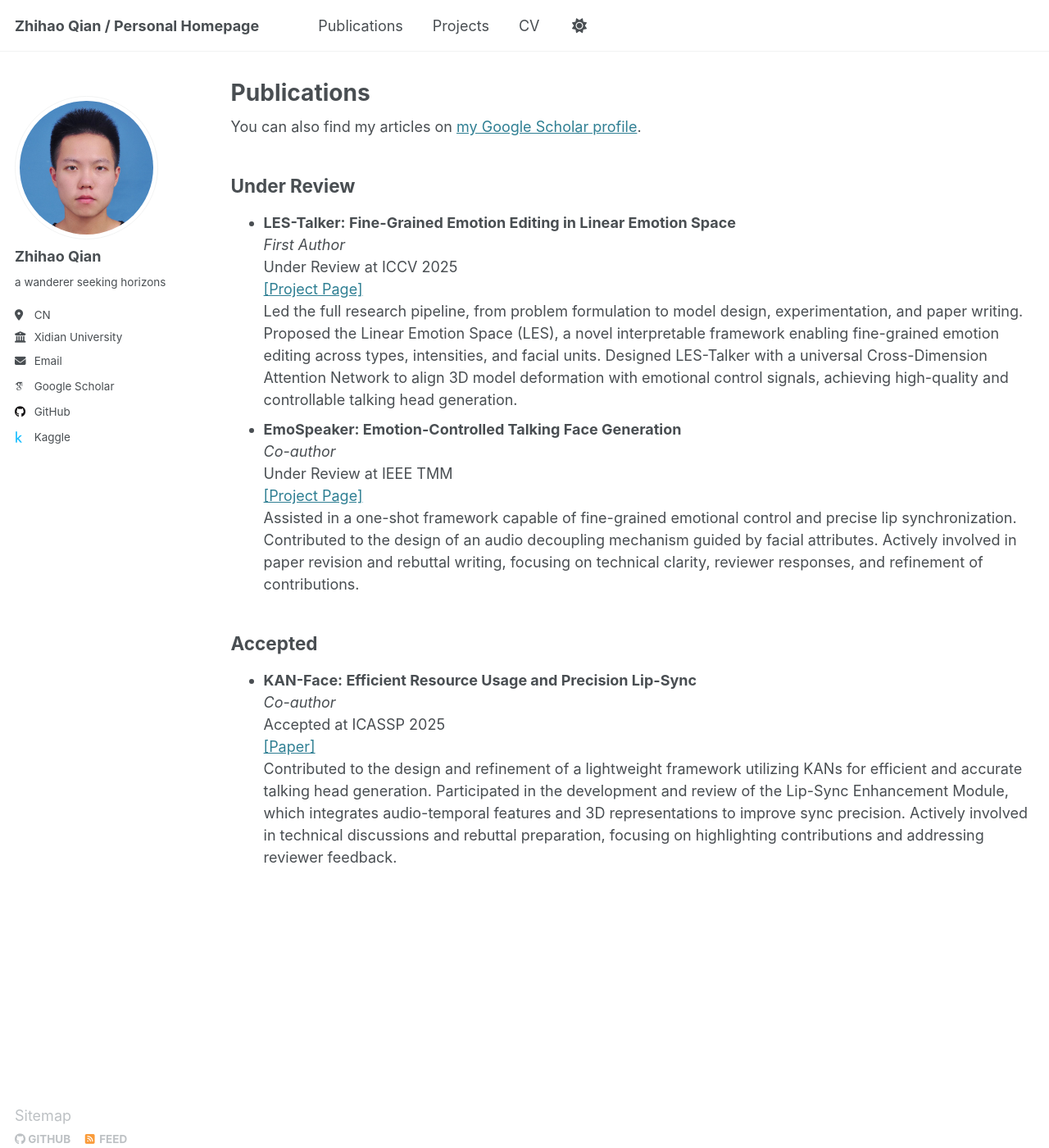
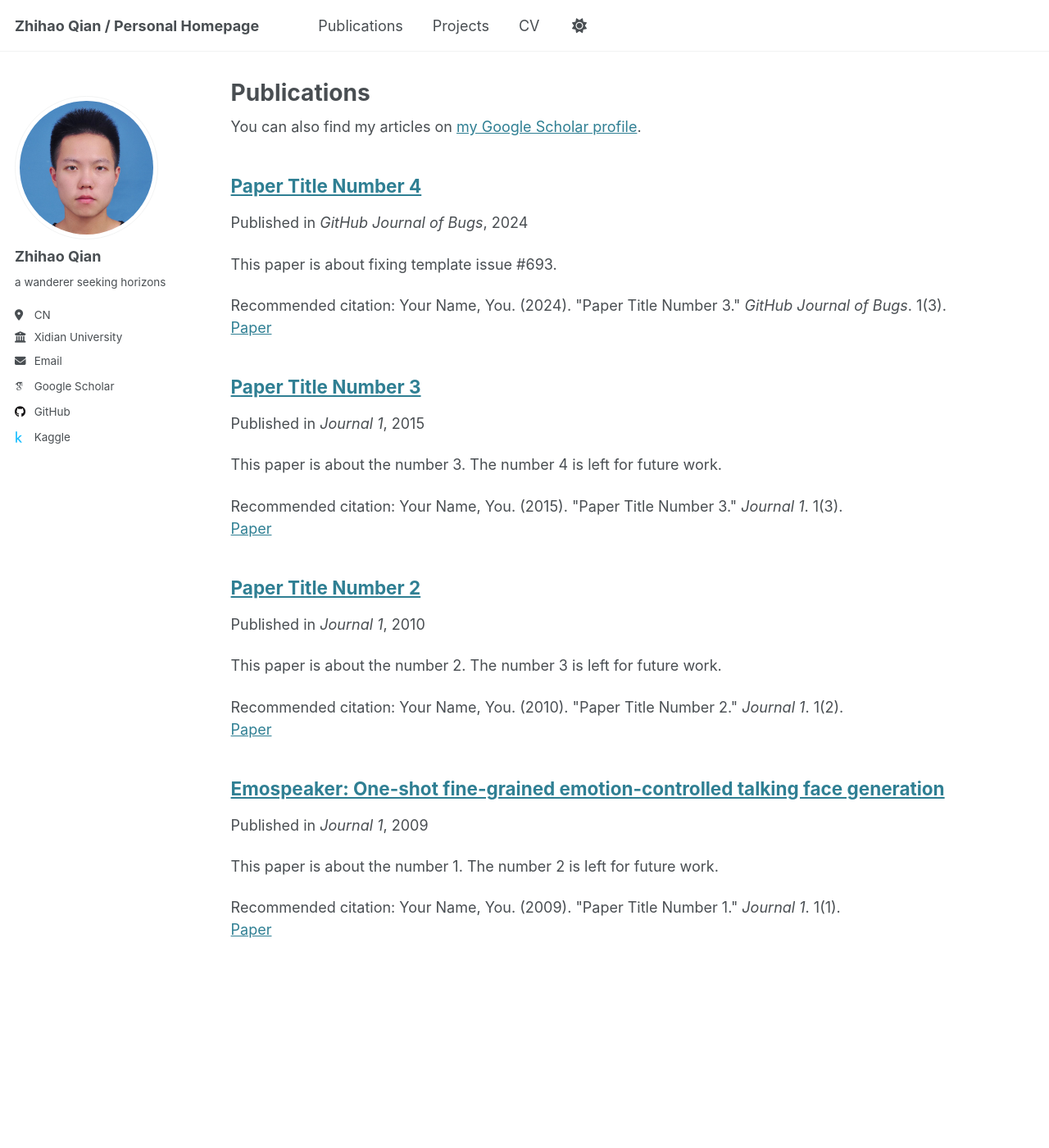
Before and after one commit to Dualego00/Dualego00.github.io, a Jekyll site: the page built from _pages/publications.html, in a window 1280 px wide and 1400 px high. Shown: the whole window at 82% size. Built offline with Jekyll 4.4.1, drawn with Linux system fonts in a browser that asks for light colours; some web fonts are replaced.

Commit message:
update: comment out section titles in publications and projects pages

```diff
--- a/_pages/projects.html
+++ b/_pages/projects.html
@@ -8,7 +8,7 @@ collection: projects
 
 {% include base_path %}
 
-<h2>Projects Experience</h2>
+<!-- <h2>Projects Experience</h2> -->
 <ul>
   <li>
     <strong>Public Transportation Management System - Android App Development</strong><br>
--- a/_pages/publications.html
+++ b/_pages/publications.html
@@ -11,21 +11,31 @@ author_profile: true
 
 {% include base_path %}
 
-<h2>Under Review</h2>
+{% for post in site.publications reversed %}
+  {% include archive-single.html %}
+{% endfor %}
+
+<!-- <h2>Under Review</h2>
 <ul>
   <li>
     <strong>LES-Talker: Fine-Grained Emotion Editing in Linear Emotion Space</strong><br>
     <em>First Author</em><br>
     Under Review at ICCV 2025<br>
-    <a href="https://peterfanfan.github.io/LES-Talker/">[Project Page]</a><br>
-    Led the full research pipeline, from problem formulation to model design, experimentation, and paper writing. Proposed the Linear Emotion Space (LES), a novel interpretable framework enabling fine-grained emotion editing across types, intensities, and facial units. Designed LES-Talker with a universal Cross-Dimension Attention Network to align 3D model deformation with emotional control signals, achieving high-quality and controllable talking head generation.
+    <ul>
+      <li>Led the full research pipeline, from problem formulation to model design, experimentation, and paper writing</li>
+      <li>Proposed the Linear Emotion Space (LES), a novel interpretable framework enabling fine-grained emotion editing across types, intensities, and facial units</li>
+      <li>Designed LES-Talker with a universal Cross-Dimension Attention Network to align 3D model deformation with emotional control signals, achieving high-quality and controllable talking head generation</li>
+    </ul>
   </li>
   <li>
     <strong>EmoSpeaker: Emotion-Controlled Talking Face Generation</strong><br>
     <em>Co-author</em><br>
     Under Review at IEEE TMM<br>
-    <a href="https://peterfanfan.github.io/EmoSpeaker/">[Project Page]</a><br>
-    Assisted in a one-shot framework capable of fine-grained emotional control and precise lip synchronization. Contributed to the design of an audio decoupling mechanism guided by facial attributes. Actively involved in paper revision and rebuttal writing, focusing on technical clarity, reviewer responses, and refinement of contributions.
+    <ul>
+      <li>Assisted in a one-shot framework capable of fine-grained emotional control and precise lip synchronization</li>
+      <li>Contributed to the design of an audio decoupling mechanism guided by facial attributes</li>
+      <li>Actively involved in paper revision and rebuttal writing, focusing on technical clarity, reviewer responses, and refinement of contributions</li>
+    </ul>
   </li>
 </ul>
 
```
Also changed, not shown: other parts of _pages/publications.html (+6 -3 lines).
